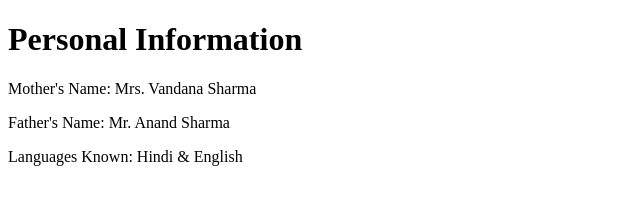
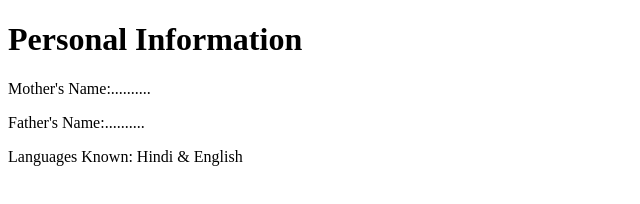
Before and after one commit to VedhaSharma/learner, a plain HTML site: page info.html in a window 1280 px wide. Shown: the whole page, without its empty margins (0-640 px from the left). Drawn offline with Linux system fonts and the light colour scheme.

Commit message:
Update info.html

```diff
--- a/info.html
+++ b/info.html
@@ -6,8 +6,8 @@
     </head>
     <body>
         <h1>Personal Information</h1>
-        <p>Mother's Name: Mrs. Vandana Sharma</p>
-        <p>Father's Name: Mr. Anand Sharma</p>
+        <p>Mother's Name:..........</p>
+        <p>Father's Name:..........</p>
         <p>Languages Known: Hindi & English</p>
     </body>
 </html>
```
